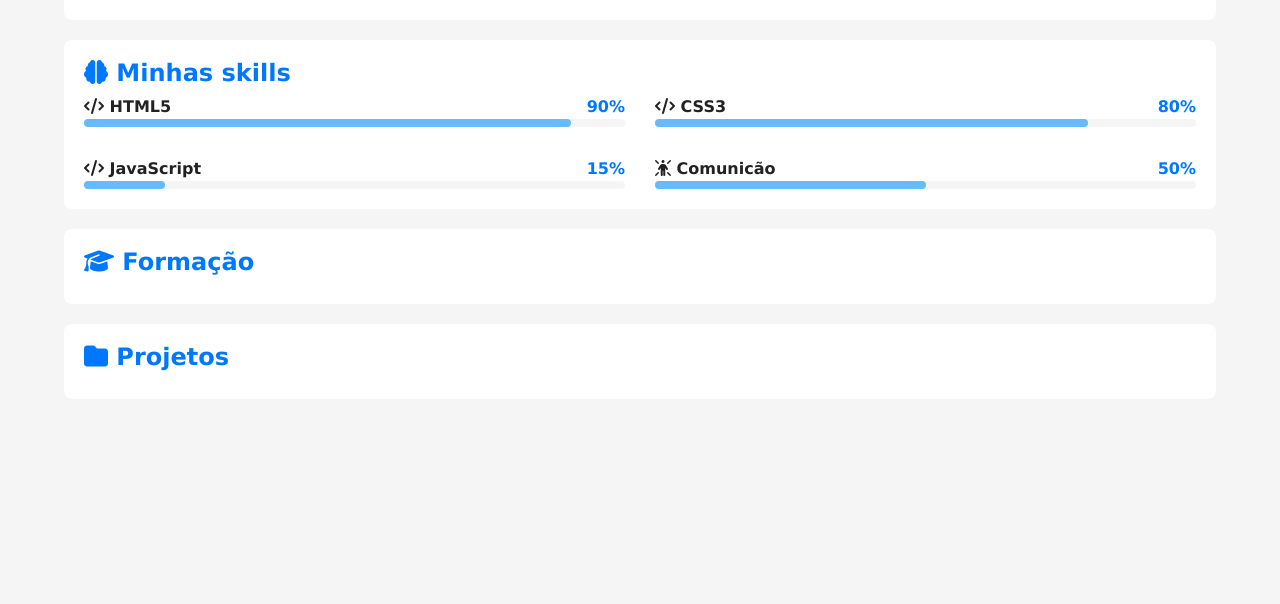
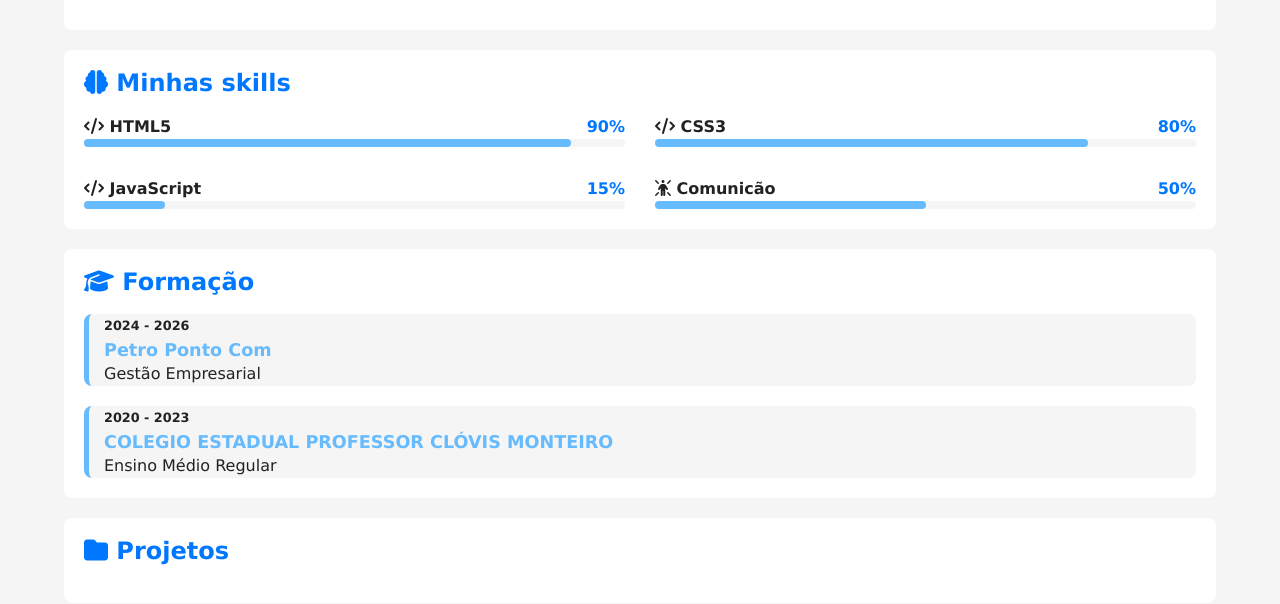
Before and after one commit to Carvalho1oak/projeto-portfolio, a plain HTML site: page index.html in a window 1280 px wide. Shown: the part 1122-1726 px from the top of the page. Before the commit the page ends 1541 px from the top, so only its background shows below. Drawn offline with Linux system fonts and the light colour scheme.

Commit message:
formação

```diff
--- a/estilos/style.css
+++ b/estilos/style.css
@@ -109,7 +109,7 @@ article {
 }
 article h2 {
   color: var(--destaque);
-  margin-bottom: 10px;
+  margin-bottom: 20px;
 }
 article#video .video-container {
   position: relative;
@@ -154,6 +154,32 @@ article#video .video-container {
   background-color: var(--destaque-inverso);
   border-radius: 4px;
 }
+#formacao-container{
+  display: flex;
+  flex-direction: column-reverse;
+  gap: 20px;
+}
+#formacao-container .curso{
+  background-color: var(--fundo-principal);
+  border-radius: 8px;
+  border-left: 5px solid var(--destaque-inverso);
+  padding-left: 15px;
+  transition: border-width 0.5s, border-color 0.5s;
+}
+#formacao-container .curso:hover{
+  border-left-width: 15px;
+  border-color: var(--destaque);
+  cursor: pointer;
+}
+#formacao-container .periodo{
+  font-size: 0.8em;
+  font-weight: bold;
+  color: var(--texto);
+}
+#formacao-container .instituicao{
+  font-size: 1.1em;
+  color: var(--destaque-inverso);
+}
 @media screen and (min-width: 768px) {
   #skill-container {
     grid-template-columns: 1fr 1fr;
--- a/index.html
+++ b/index.html
@@ -1,36 +1,70 @@
 <!DOCTYPE html>
 <html lang="pt-BR">
   <head>
-    <meta charset="UTF-8">
-    <meta name="viewport" content="width=device-width, initial-scale=1.0">
+    <meta charset="UTF-8" />
+    <meta name="viewport" content="width=device-width, initial-scale=1.0" />
     <title>Portfólio Gabriel Diogenes</title>
-    <link rel="stylesheet" href="estilos/style.css">
-    <link rel="shortcut icon" href="favicon.svg" type="image/svg+xml">
-    <script src="https://kit.fontawesome.com/780d1092bd.js" crossorigin="anonymous"></script>
+    <link rel="stylesheet" href="estilos/style.css" />
+    <link rel="shortcut icon" href="favicon.svg" type="image/svg+xml" />
+    <script
+      src="https://kit.fontawesome.com/780d1092bd.js"
+      crossorigin="anonymous"
+    ></script>
   </head>
   <body>
     <header>
       <nav id="menu">
         <ul>
-                <li><a href="#"><i class="fa-solid fa-house"></i></a></li>
-                <li><a href="#"><i class="fa-solid fa-brain"></i></a></li>
-                <li><a href="#"><i class="fa-solid fa-graduation-cap"></i></a></li>
-                <li><a href="#"><i class="fa-solid fa-folder"></i></a></li>
-                <li><a href="#"><i class="fa-solid fa-moon"></i></a></li>
+          <li>
+            <a href="#"><i class="fa-solid fa-house"></i></a>
+          </li>
+          <li>
+            <a href="#"><i class="fa-solid fa-brain"></i></a>
+          </li>
+          <li>
+            <a href="#"><i class="fa-solid fa-graduation-cap"></i></a>
+          </li>
+          <li>
+            <a href="#"><i class="fa-solid fa-folder"></i></a>
+          </li>
+          <li>
+            <a href="#"><i class="fa-solid fa-moon"></i></a>
+          </li>
         </ul>
       </nav>
     </header>
 
     <main>
       <section id="ficha">
-            <img src="imagens/guanabara-perfil.jpg" alt="Gustavo Guanabara" class="foto">
+        <img
+          src="imagens/guanabara-perfil.jpg"
+          alt="Gustavo Guanabara"
+          class="foto"
+        />
         <h1>Gabriel Diogenes</h1>
         <p>Desenvolvidor Web</p>
         <div id="social">
-                <a href="https://www.linkedin.com/in/gabriel-diogenes-45a80231b" target="_blank" rel="nofollow"><i class="fa-brands fa-linkedin"></i></a>
-                <a href="https://github.com/Carvalho1oak" target="_blank" rel="nofollow"><i class="fa-brands fa-github"></i></a>
-                <a href="https://www.instagram.com/xml1123" target="_blank" rel="nofollow"><i class="fa-brands fa-instagram"></i></a>
-                <a href="#"  target="_blank" rel="nofollow"><i class="fa-solid fa-globe"></i></a>
+          <a
+            href="https://www.linkedin.com/in/gabriel-diogenes-45a80231b"
+            target="_blank"
+            rel="nofollow"
+            ><i class="fa-brands fa-linkedin"></i
+          ></a>
+          <a
+            href="https://github.com/Carvalho1oak"
+            target="_blank"
+            rel="nofollow"
+            ><i class="fa-brands fa-github"></i
+          ></a>
+          <a
+            href="https://www.instagram.com/xml1123"
+            target="_blank"
+            rel="nofollow"
+            ><i class="fa-brands fa-instagram"></i
+          ></a>
+          <a href="#" target="_blank" rel="nofollow"
+            ><i class="fa-solid fa-globe"></i
+          ></a>
         </div>
       </section>
       <section id="detalhes">
@@ -39,7 +73,8 @@
           <div class="video-container">
             <iframe src="" frameborder="0"></iframe>
           </div>
-            </article> <!-- Fim article#video -->
+        </article>
+        <!-- Fim article#video -->
         <article id="skills">
           <h2><i class="fa-solid fa-brain"></i> Minhas skills</h2>
           <div id="skill-container">
@@ -48,12 +83,10 @@
                 <span class="nome">
                   <i class="fa-solid fa-code"></i> HTML5
                 </span>
-                            <span class="porcent">
-                                90%
-                            </span>
+                <span class="porcent"> 90% </span>
               </div>
               <div class="barra">
-                            <div class="progresso" style="width: 90%;"></div>
+                <div class="progresso" style="width: 90%"></div>
               </div>
             </div>
 
@@ -62,12 +95,10 @@
                 <span class="nome">
                   <i class="fa-solid fa-code"></i> CSS3
                 </span>
-                            <span class="porcent">
-                                80%
-                            </span>
+                <span class="porcent"> 80% </span>
               </div>
               <div class="barra">
-                            <div class="progresso" style="width: 80%;"></div>
+                <div class="progresso" style="width: 80%"></div>
               </div>
             </div>
 
@@ -76,12 +107,10 @@
                 <span class="nome">
                   <i class="fa-solid fa-code"></i> JavaScript
                 </span>
-                            <span class="porcent">
-                                15%
-                            </span>
+                <span class="porcent"> 15% </span>
               </div>
               <div class="barra">
-                            <div class="progresso" style="width: 15%;"></div>
+                <div class="progresso" style="width: 15%"></div>
               </div>
             </div>
 
@@ -90,28 +119,43 @@
                 <span class="nome">
                   <i class="fa-solid fa-person-rays"></i> Comunicão
                 </span>
-                            <span class="porcent">
-                                50%
-                            </span>
+                <span class="porcent"> 50% </span>
               </div>
               <div class="barra">
-                            <div class="progresso" style="width: 50%;"></div>
+                <div class="progresso" style="width: 50%"></div>
               </div>
             </div>
           </div>
-            </article> <!-- Fim article#skills -->
+        </article>
+        <!-- Fim article#skills -->
         <article id="formacao">
           <h2><i class="fa-solid fa-graduation-cap"></i> Formação</h2>
-            </article> <!-- Fim article#formacao -->
+
+          <div id="formacao-container">
+            <div class="curso">
+              <p class="periodo">2020 - 2023</p>
+              <h3 class="instituicao">
+                COLEGIO ESTADUAL PROFESSOR CLÓVIS MONTEIRO
+              </h3>
+              <p class="titulacao">Ensino Médio Regular</p>
+            </div>
+
+            <div class="curso">
+              <p class="periodo">2024 - 2026</p>
+              <h3 class="instituicao">Petro Ponto Com</h3>
+              <p class="titulacao">Gestão Empresarial</p>
+            </div>
+          </div>
+        </article>
+        <!-- Fim article#formacao -->
         <article id="projetos">
           <h2><i class="fa-solid fa-folder"></i> Projetos</h2>
-            </article> <!-- Fim article#projetos -->
+        </article>
+        <!-- Fim article#projetos -->
       </section>
     </main>
 
-    <footer>
-
-    </footer>
+    <footer></footer>
 
     <script src="scripts/script.js"></script>
   </body>
```
Lines whose indentation alone changed are shown as unchanged.
